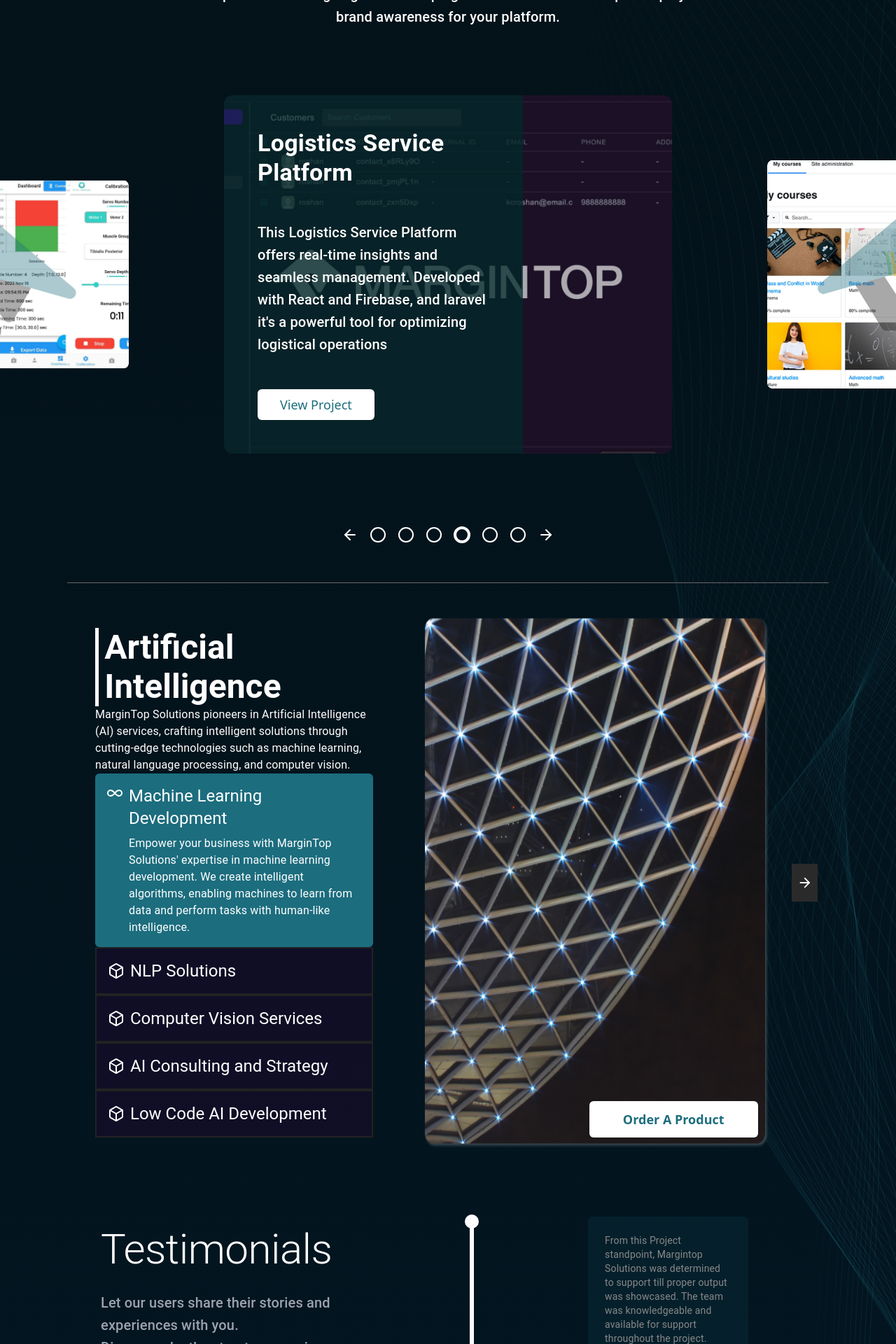
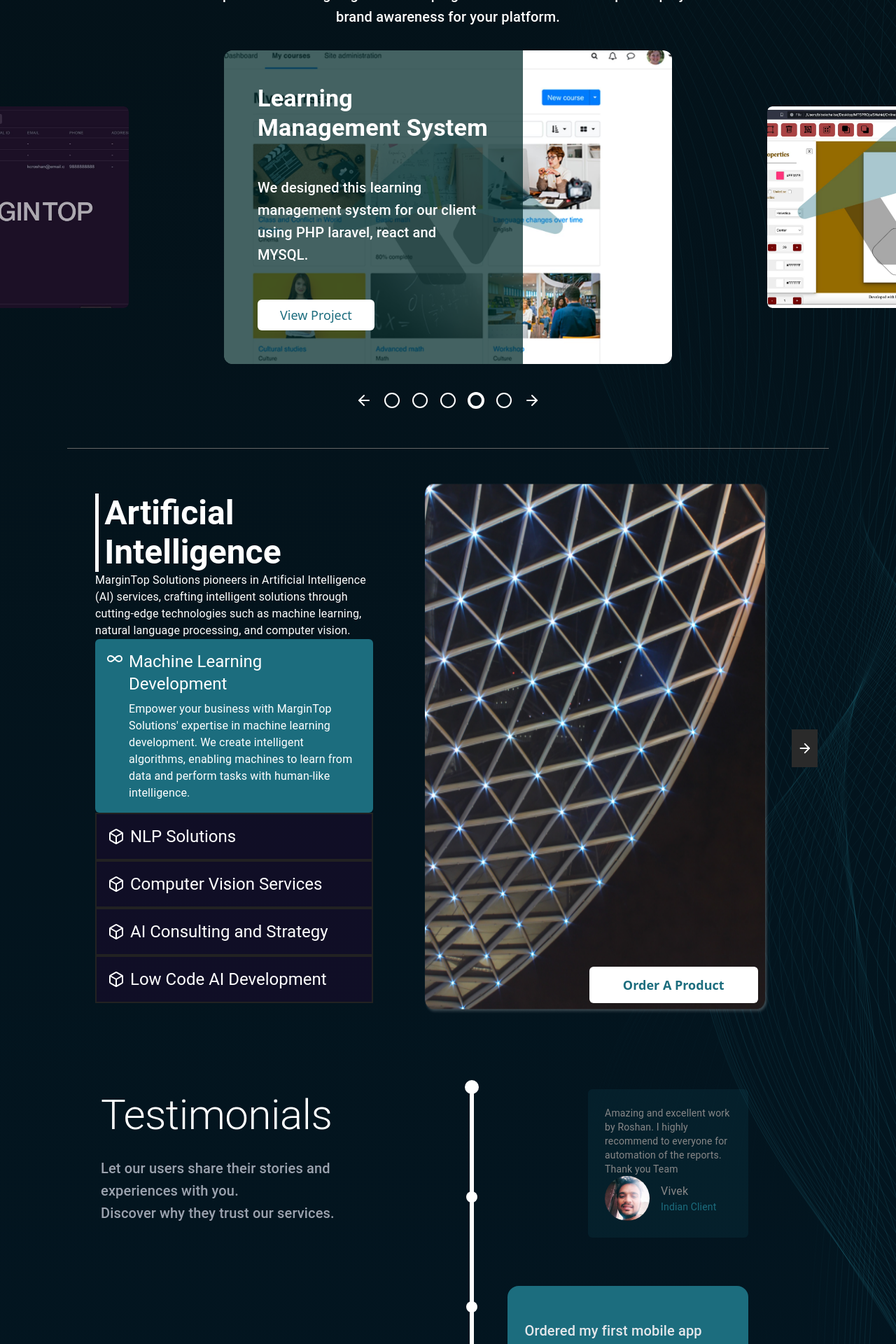
Before and after one commit to MarginTop-Solutions/MarginTop-Solutions.github.io, a Next.js app: page / in a window 1280 px wide. Shown: the part 2560-4480 px from the top of the page at 70% size. Built offline with nearby package versions, Linux system fonts and the light colour scheme.

Commit message:
Feedbacks added, projects added

```diff
--- a/src/constants/index.js
+++ b/src/constants/index.js
@@ -65,14 +65,14 @@ export const portfolio_projects = [
         title: "Scrabble Logger",
         image: '/1.jpg',
         link: '#',
-        description: "Tailored for Scrabble enthusiasts, Scrabble Logger is your ultimate companion for managing and enhancing your Scrabble gaming experience. With intuitive features and a user-friendly interface, it simplifies game tracking and strategy planning. Developed to elevate your Scrabble gameplay with ease.",
+        description: "Tailored for Scrabble enthusiasts, Scrabble Logger is your goto web-application to keep records of all the scrabble competitions you are organizing. ",
     },
-    {
-        title: "Undelievered Email Extractor",
-        image: '/sample.png',
-        link: '#',
-        description: "Designed for seamless email management, our Undelivered Email Extractor is an automated solution that effortlessly extracts undelivered emails from Outlook. This versatile program is your go-to tool for hassle-free email management, catering to clients seeking efficiency and precision in handling their email communications.",
-    },
+    // {
+    //     title: "Undelievered Email Extractor",
+    //     image: '/sample.png',
+    //     link: '#',
+    //     description: "Designed for seamless email management, our Undelivered Email Extractor is an automated solution that effortlessly extracts undelivered emails from Outlook. This versatile program is your go-to tool for hassle-free email management, catering to clients seeking efficiency and precision in handling their email communications.",
+    // },
     {
         title: "Point Pressure Mobile Application",
         image: '/2.jpg',
@@ -83,18 +83,18 @@ export const portfolio_projects = [
         title: "Logistics Service Platform",
         image: '/5.jpg',
         link: '#',
-        description: "This Logistics Service Platform offers real-time insights and seamless management. Developed with React and Firebase, and laravel it's a powerful tool for optimizing logistical operations",
+        description: "This Logistics Service Platform offers real-time insights and seamless management. Developed with React and Firebase, and laravel.",
     },
     {
         title: "Learning Management System",
         image: '/4.jpg',
         link: '#',
-        description: "Tailored for educators and learners, our Learning Management System is a centralized hub for clients to manage and analyze social media accounts. Leveraging React and Redux, it ensures a user-friendly experience for efficient learning."},
+        description: "We designed this learning management system for our client using PHP laravel, react and MYSQL."},
     {
-        title: "Artist Portfolio Website",
-        image: '/3.jpg',
+        title: "Online Certificate Generator",
+        image: '/Untitled design.jpg',
         link: '#',
-        description: "Developed to our client who wanted to sell her paintings to people. Developed with React, Django and Sqlite.",
+        description: "Developed to our client in India who wanted us to develop certificate generator just using JavaScript. We used Fabirc.JS to complete the project.",
     },
     // {
     //     title: "Travel Blog",
@@ -226,6 +226,12 @@ export const testimonials = [
         profile: '/rajeev.jpeg',
         feedback: 'From this Project standpoint, Margintop Solutions was determined to support till proper output was showcased. The team was knowledgeable and available for support throughout the project.'
     },
+    {
+        name:'Vivek',
+        titles:['Indian Client'],
+        profile: 'vivek.jpeg',
+        feedback:"Amazing and excellent work by Roshan. I highly recommend to everyone for automation of the reports. Thank you Team",
+    }
 ];
 
 export const tools = ["/mysql.png", "/js.png", "/php.png", "/react.png", "/css.png", "/wordpress.png"]
```
Also changed, not shown: public/Untitled design.jpg (added), public/vivek.jpeg (added).
